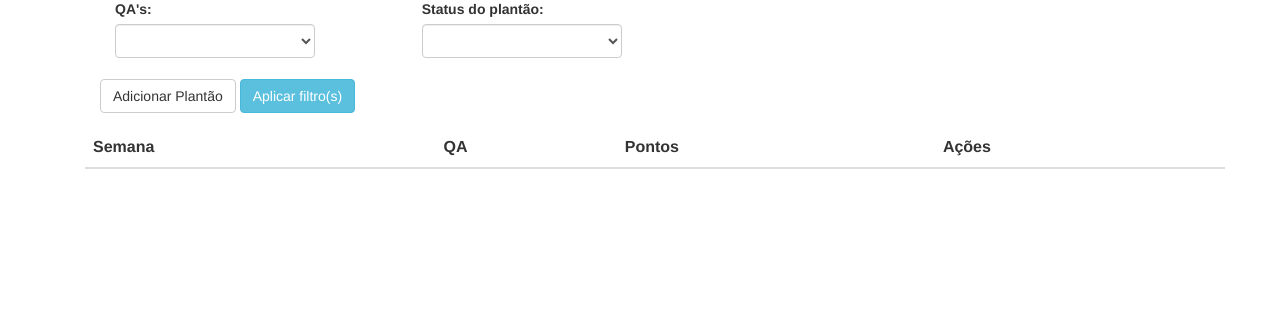
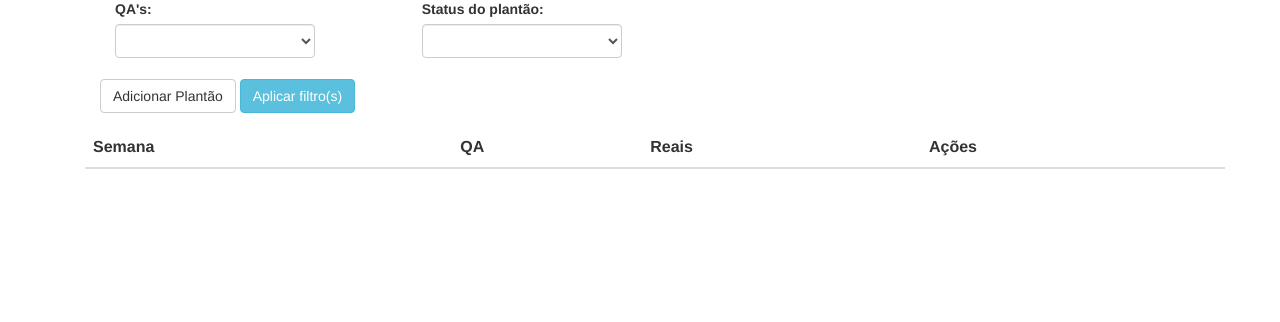
Before and after one commit to brendojn/locate-qa, a PHP site: page /goals/dutys in a window 1280 px wide. Shown: the part 113-435 px from the top of the page. Run offline with PHP 8.4, Linux system fonts and the light colour scheme; a user stored in the database is signed in; data comes from the database, SQL or seed files in the repository; data that the repository does not hold is empty; some libraries are stand-ins or nearby versions.

Commit message:
Atualizando nome da coluna

```diff
--- a/views/dutys.php
+++ b/views/dutys.php
@@ -55,7 +55,7 @@ if (empty($_SESSION['logged'])) {
         <tr>
             <th>Semana</th>
             <th>QA</th>
-            <th>Pontos</th>
+            <th>Reais</th>
             <th>Ações</th>
         </tr>
         </thead>
```
